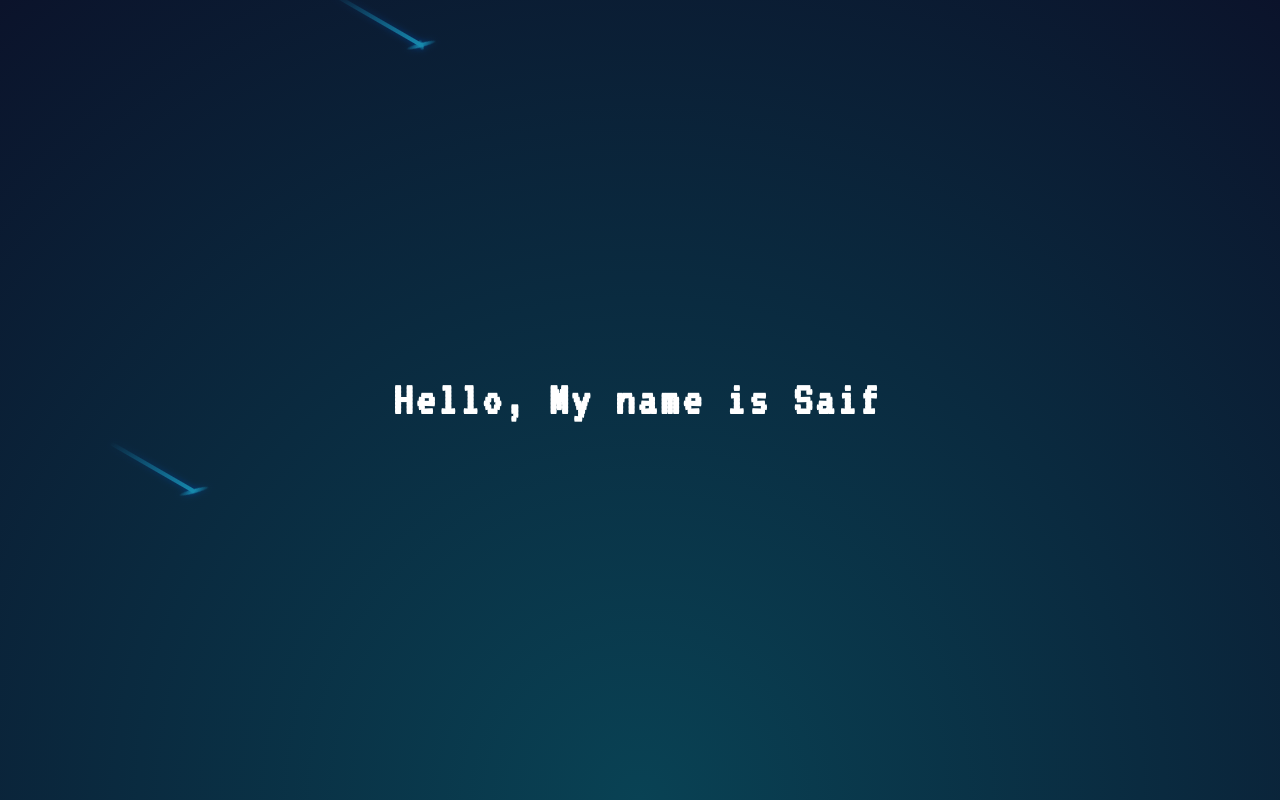
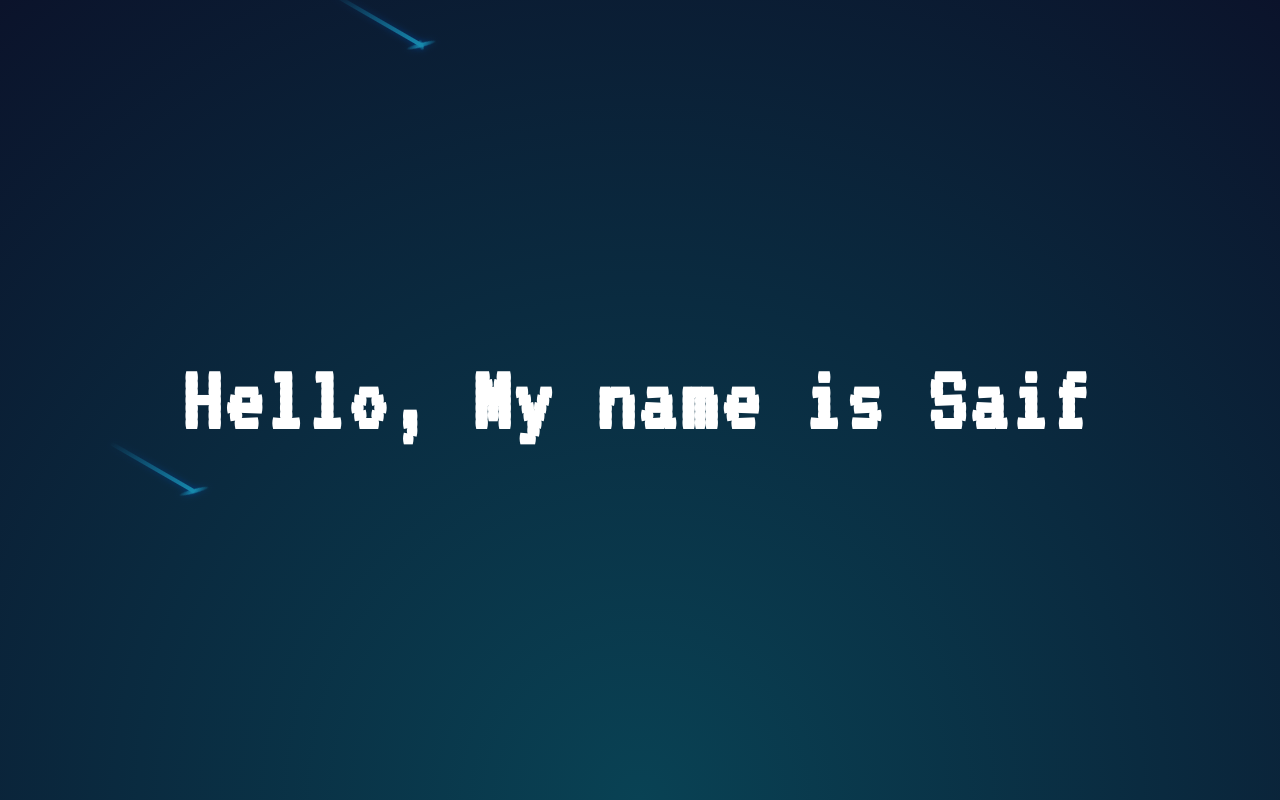
Before and after one commit to SaifAlqady51/my_profile, a SvelteKit app: page / in a window 1280 px wide. Shown: the top 800 px of the page. Built offline with nearby package versions, Linux system fonts and the light colour scheme.

Commit message:
Increased font size

```diff
--- a/src/routes/+page.svelte
+++ b/src/routes/+page.svelte
@@ -1,3 +1,3 @@
 <div class="flex w-fit h-full z-40 items-center justify-center">
-	<h1 id="name" class=" font-V text-5xl text-white font-bold">Hello, My name is Saif</h1>
+	<h1 id="name" class=" font-V text-8xl text-white font-bold">Hello, My name is Saif</h1>
 </div>
```
